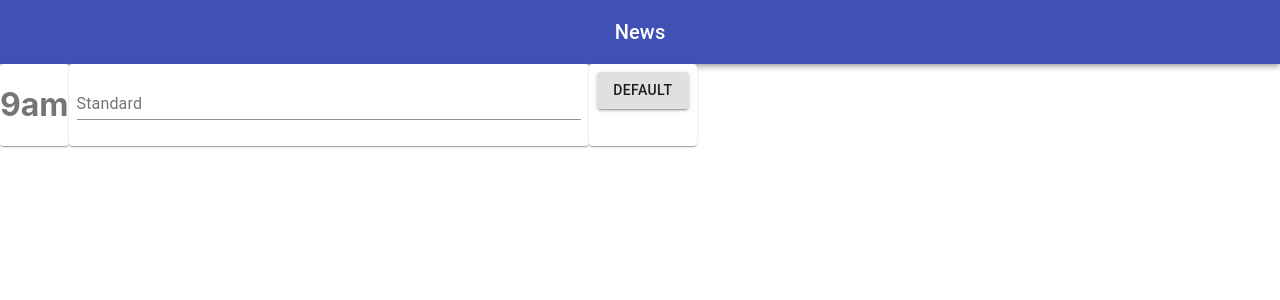
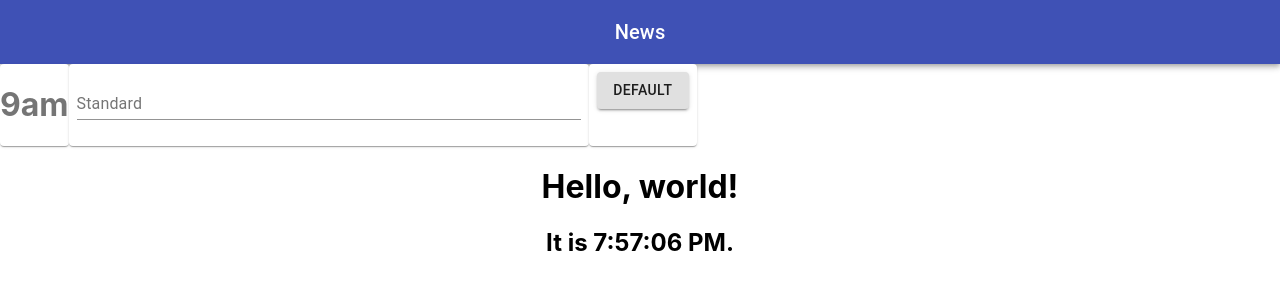
Before and after one commit to Haplescent/react-cal, a React (Create React App) app: page / in a window 1280 px wide. Shown: the top 300 px of the page. Built offline with nearby package versions, Linux system fonts and the light colour scheme.

Commit message:
clock component working

```diff
--- a/package.json
+++ b/package.json
@@ -7,8 +7,10 @@
     "@testing-library/jest-dom": "^4.2.4",
     "@testing-library/react": "^9.5.0",
     "@testing-library/user-event": "^7.2.1",
+    "moment": "^2.24.0",
     "react": "^16.13.1",
     "react-dom": "^16.13.1",
+    "react-moment": "^0.9.7",
     "react-scripts": "3.4.1",
     "react-virtualized": "^9.21.2"
   },
@@ -32,5 +34,8 @@
       "last 1 firefox version",
       "last 1 safari version"
     ]
+  },
+  "resolutions": {
+    "moment": "2.24.0"
   }
 }
--- a/src/App.js
+++ b/src/App.js
@@ -6,12 +6,15 @@
 import ReactVirtualizedTable from "./components/Table.js";
 import BasicTextFields from "./components/Textfield.js";
 import ButtonAppBar from "./components/AppBar.js";
+import Clock from "./components/Time.js";
+
 
 function App() {
   return (
     <div className="App">
       {ButtonAppBar()}
       {CenteredGrid()}
+      <Clock />
     </div>
   );
 }
--- /dev/null
+++ b/src/components/Time.js
@@ -0,0 +1,35 @@
+import React  from 'react';
+import moment from 'moment';
+
+export default class Clock extends React.Component {
+    constructor(props) {
+      super(props);
+      this.state = {date: new Date()};
+    }
+
+    componentDidMount() {
+      this.timerID = setInterval(
+        () => this.tick(),
+        1000
+      );
+    }
+
+    componentWillUnmount() {
+      clearInterval(this.timerID);
+    }
+
+    tick() {
+      this.setState({
+        date: new Date()
+      });
+    }
+
+    render() {
+      return (
+        <div>
+          <h1>Hello, world!</h1>
+          <h2>It is {this.state.date.toLocaleTimeString()}.</h2>
+        </div>
+      );
+    }
+  }
```
Also changed, not shown: 1 other file (tests, documents, lock files or other folders).
